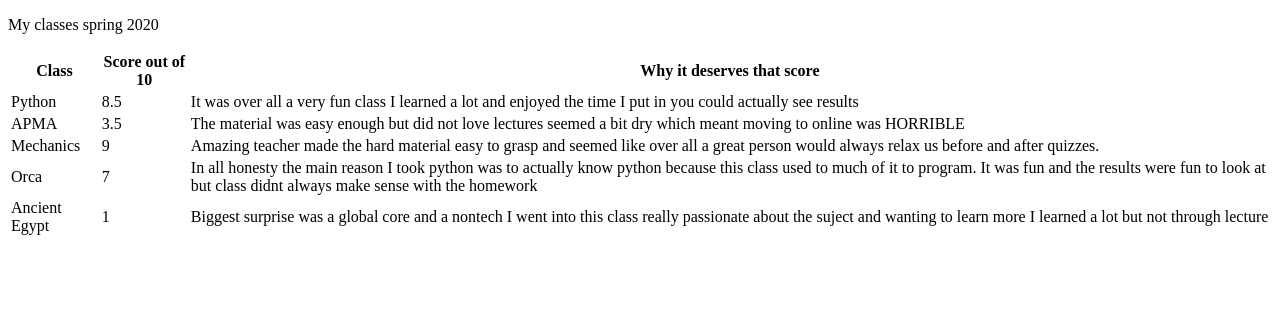
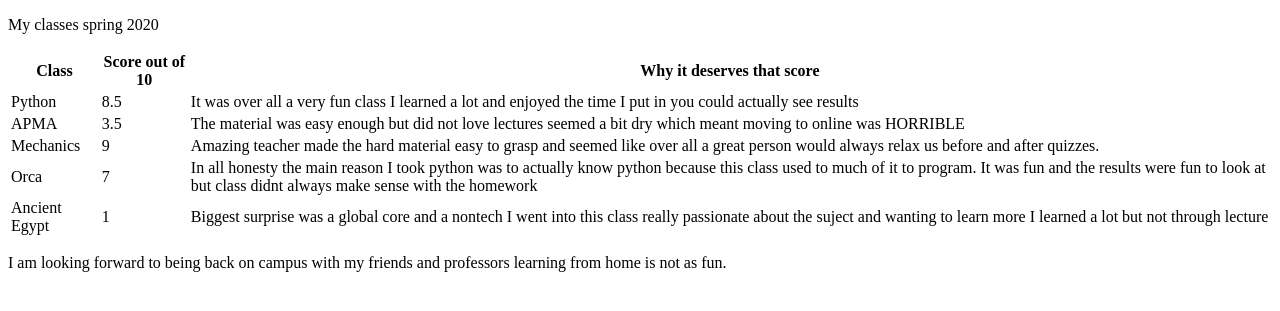
Before and after one commit to andreapaola99/apq2102final, a Flask app: page /Class in a window 1280 px wide. Shown: the top 311 px of the page. Run offline with Flask 2, Linux system fonts and the light colour scheme.

Commit message:
Final product

```diff
--- a/templates/Class.html
+++ b/templates/Class.html
@@ -43,5 +43,6 @@
          </tr>
 
       </table>
+      <p> I am looking forward to being back on campus with my friends and professors learning from home is not as fun.</p>
     </body>
 </html>
```
Also changed, not shown: 1 other file.
